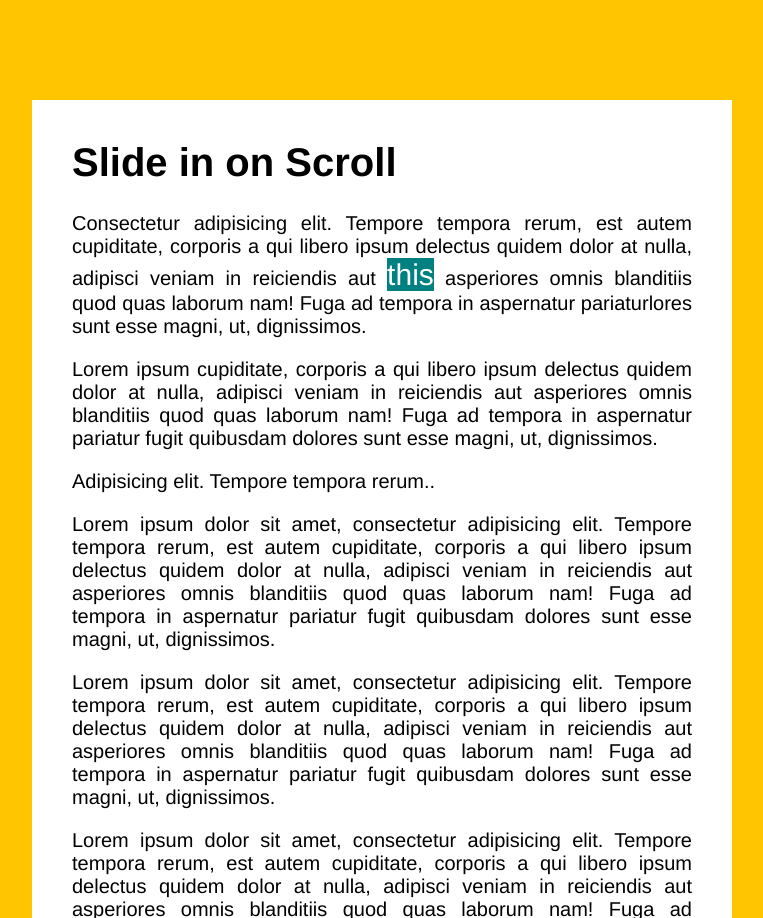
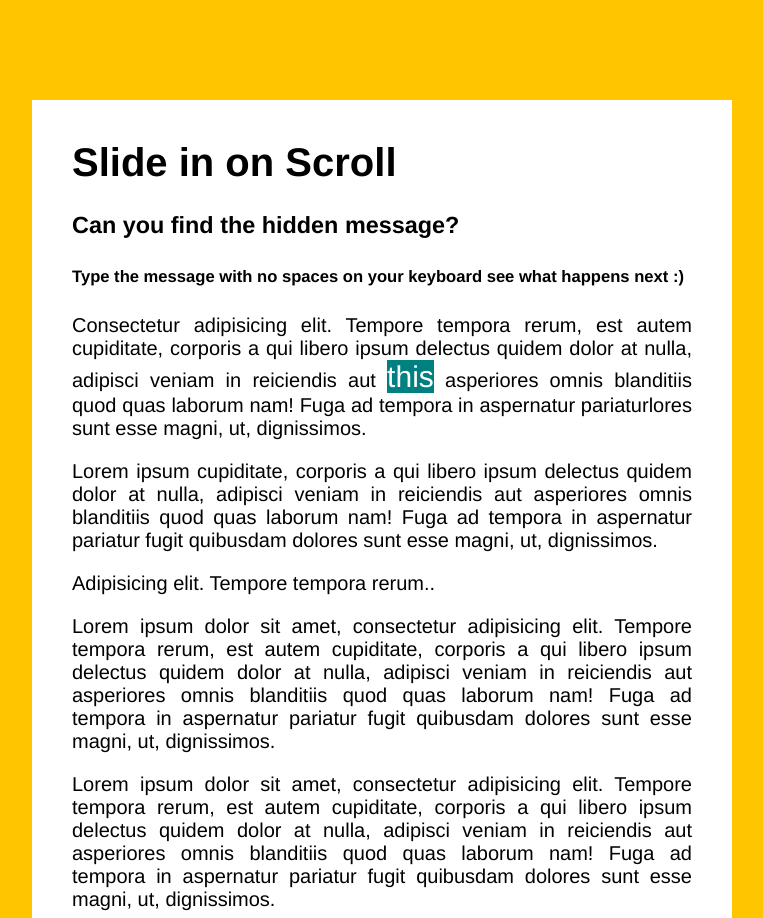
Before and after one commit to NikRowe/JS30-SLIDE-IN-ON-SCROLL, a website: page index.html in a window 1280 px wide. Shown: the top 918 px of the page, without its empty margins (258-1021 px from the left). Drawn offline with Linux system fonts and the light colour scheme.

Commit message:
Instructions

```diff
--- a/index.html
+++ b/index.html
@@ -12,6 +12,8 @@
   <div class="site-wrap">
 
     <h1>Slide in on Scroll</h1>
+    <h3>Can you find the hidden message? </h3>
+    <h5>Type the message with no spaces on your keyboard see what happens next :)</h5>
 
     <p>Consectetur adipisicing elit. Tempore tempora rerum, est autem cupiditate, corporis a qui libero ipsum delectus
       quidem dolor at nulla, adipisci veniam in reiciendis aut <span>this</span> asperiores omnis blanditiis quod quas laborum nam! Fuga
```
